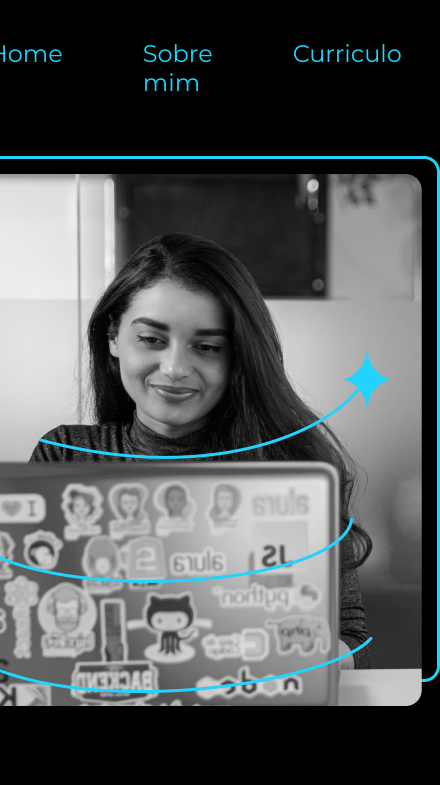
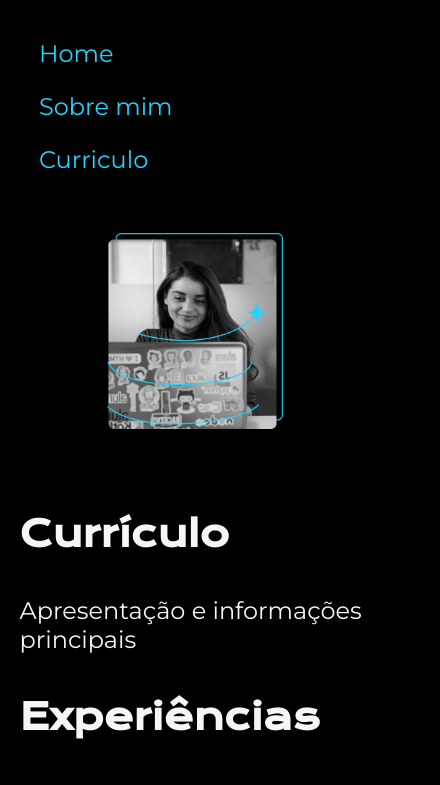
Before and after one commit to DevMMachado/portifolio_html, a plain HTML site: page curriculo.html in a window 390 px wide. Shown: the top 785 px of the page, 440 px wide, since content can reach past the window. Drawn offline with nearby package versions, Linux system fonts and the light colour scheme.

Commit message:
correção response

```diff
--- a/curriculo.html
+++ b/curriculo.html
@@ -40,7 +40,7 @@
                     </ul>
                 </div>
             </section>
-            <img src="./assets/Imagem.png" alt="Foto da Joana Santos programando">
+            <img class="apresentacao_imagem" src="./assets/Imagem.png" alt="Foto da Joana Santos programando">
         </main>
 
     </main>
--- a/styles/style.css
+++ b/styles/style.css
@@ -133,11 +133,13 @@ body {
 @media (max-width:1200px){
     .cabecalho{
         padding: 10%;
+
     }
 
     .cabecalho_menu{
         justify-content: center;
-
+        flex-direction: column;
+        gap:1.5rem;
     }
 
     .apresentacao{
```
